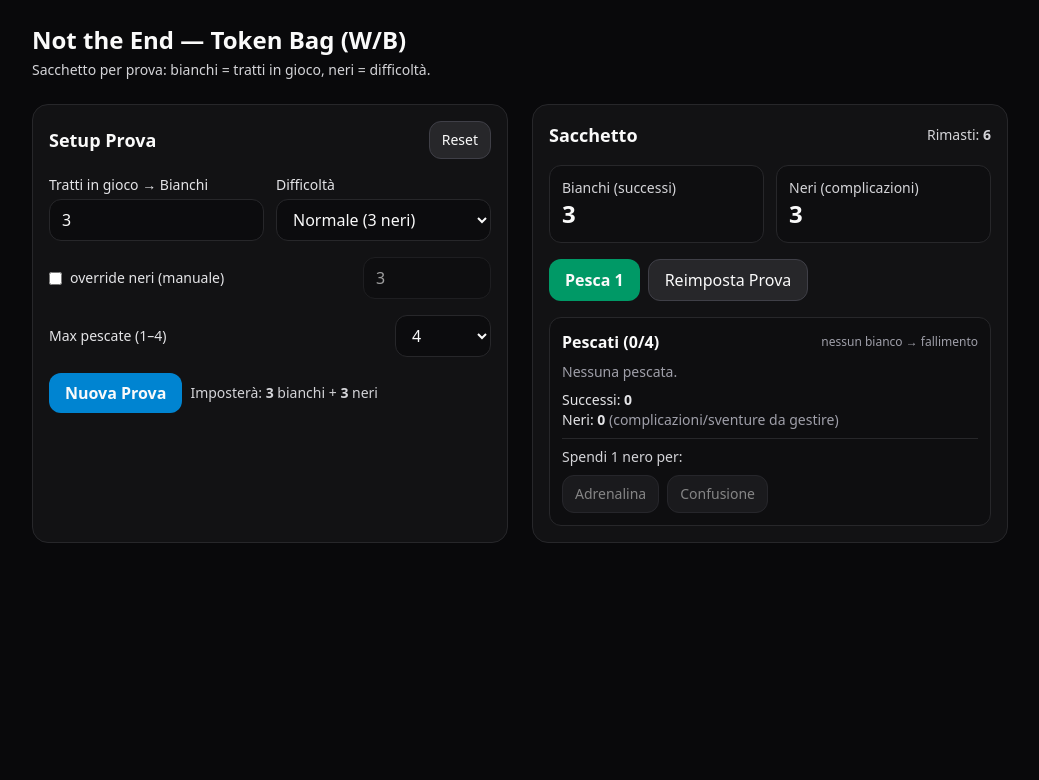
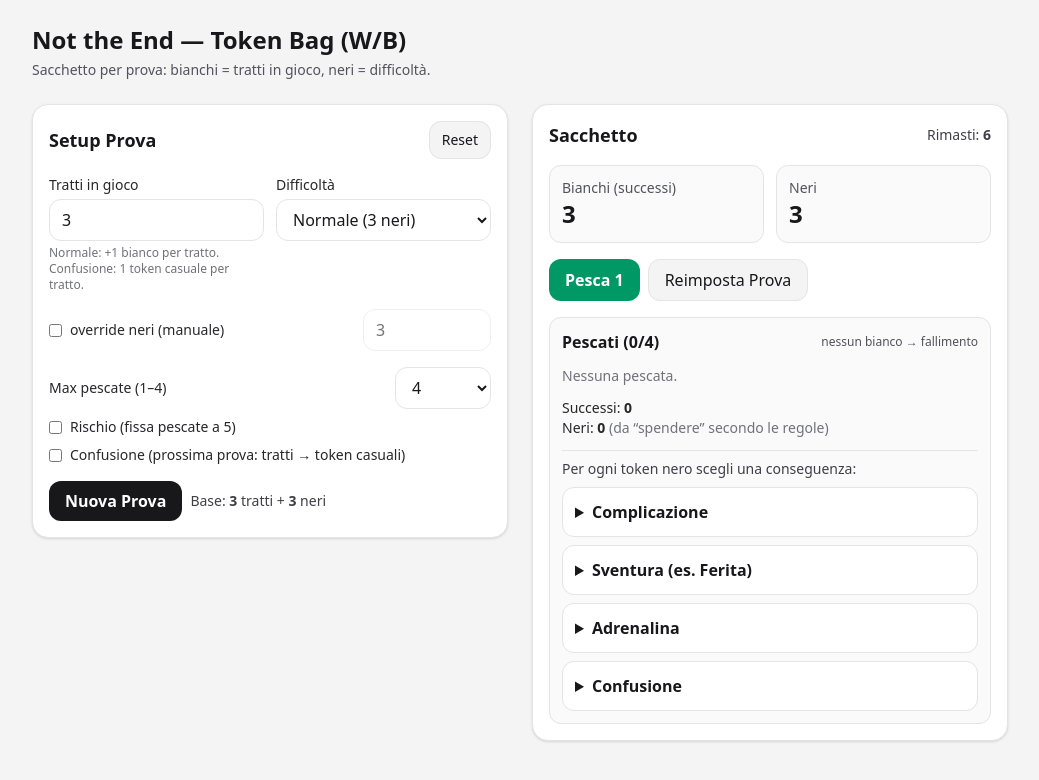
Before and after one commit to amnuve17/nte-online-tool, a React (Vite) app: page / in a window 1280 px wide. Shown: the top 780 px of the page, without its empty margins (120-1159 px from the left). Built offline with nearby package versions, Linux system fonts and the light colour scheme.

Commit message:
Alpha 1.0

```diff
--- a/src/App.jsx
+++ b/src/App.jsx
@@ -14,14 +14,10 @@ function randInt(maxExclusive) {
   return crypto.getRandomValues(new Uint32Array(1))[0] % maxExclusive;
 }
 
-/**
- * Estrae 1 token dal sacchetto (solo W/B) senza reinserimento.
- * Ritorna "W" o "B" o null se vuoto.
- */
 function drawOneFromCounts(w, b) {
   const total = w + b;
   if (total <= 0) return null;
-  const r = randInt(total); // [0..total-1]
+  const r = randInt(total);
   return r < w ? "W" : "B";
 }
 
@@ -31,46 +27,80 @@ function clampInt(v, min, max) {
   return Math.max(min, Math.min(max, i));
 }
 
+/**
+ * Confusione (tool solo W/B):
+ * per ogni tratto, invece di aggiungere 1 bianco, aggiungiamo 1 token casuale (W/B).
+ * Nota: assumiamo 50/50 perché non stiamo modellando una riserva fisica finita.
+ */
+function randomTraitTokens(nTraits) {
+  let w = 0,
+    b = 0;
+  for (let i = 0; i < nTraits; i++) {
+    if (randInt(2) === 0) w++;
+    else b++;
+  }
+  return { w, b };
+}
+
 export default function App() {
   // --- input “regolamento” ---
-  const [traitsInPlay, setTraitsInPlay] = useState(3); // bianchi
+  const [traitsInPlay, setTraitsInPlay] = useState(3);
   const [difficultyId, setDifficultyId] = useState("normale");
   const [blackOverride, setBlackOverride] = useState(false);
   const [blacksManual, setBlacksManual] = useState(3);
+
+  // --- opzioni prova ---
+  const [maxDraw, setMaxDraw] = useState(4);
+  const [risk, setRisk] = useState(false);
+
+  // Confusione: vale per la PROSSIMA prova; poi si consuma
+  const [confusionNext, setConfusionNext] = useState(false);
+  const [confusionThisTest, setConfusionThisTest] = useState(false);
 
   // --- stato prova corrente (sacchetto e pescate) ---
   const [bagW, setBagW] = useState(3);
   const [bagB, setBagB] = useState(3);
   const [drawn, setDrawn] = useState([]); // ["W","B",...]
-  const [maxDraw, setMaxDraw] = useState(4);
-
-  // tracker opzionale (coerente con scheda: spendi neri per adrenalina/confusione)
-  const [adrenaline, setAdrenaline] = useState(false);
-  const [confusion, setConfusion] = useState(false);
 
   const difficulty = useMemo(
     () => DIFFICULTY.find((d) => d.id === difficultyId) || DIFFICULTY[2],
     [difficultyId]
   );
 
-  const inputBlacks = blackOverride ? clampInt(blacksManual, 0, 99) : difficulty.blacks;
+  const inputBlacks = blackOverride
+    ? clampInt(blacksManual, 0, 99)
+    : difficulty.blacks;
+
   const inputWhites = clampInt(traitsInPlay, 0, 12);
 
+  const effectiveMaxDraw = risk ? 5 : clampInt(maxDraw, 1, 4);
+
   const totalInBag = bagW + bagB;
-  const canDrawMore = drawn.length < clampInt(maxDraw, 1, 4) && totalInBag > 0;
+  const canDrawMore = drawn.length < effectiveMaxDraw && totalInBag > 0;
 
   const drawnW = drawn.filter((x) => x === "W").length;
   const drawnB = drawn.filter((x) => x === "B").length;
 
-  const success = drawnW >= 1; // “un bianco basta”
-  const extraSuccess = Math.max(0, drawnW - 1); // “bianchi extra migliorano”
-  // i neri non annullano: sono complicazioni/sventure “da gestire”
+  const success = drawnW >= 1;
+  const extraSuccess = Math.max(0, drawnW - 1);
   const complications = drawnB;
 
   function newTest() {
+    setDrawn([]);
+
+    if (confusionNext) {
+      const { w, b } = randomTraitTokens(inputWhites);
+      setBagW(w);
+      setBagB(inputBlacks + b);
+
+      setConfusionThisTest(true);
+      setConfusionNext(false); // consumata: vale solo per la prossima prova
+      return;
+    }
+
     setBagW(inputWhites);
     setBagB(inputBlacks);
-    setDrawn([]);
+    setConfusionThisTest(false);
   }
 
   function draw() {
@@ -88,53 +118,37 @@ export default function App() {
     setDifficultyId("normale");
     setBlackOverride(false);
     setBlacksManual(3);
+    setMaxDraw(4);
+    setRisk(false);
+    setConfusionNext(false);
+    setConfusionThisTest(false);
+
     setBagW(3);
     setBagB(3);
     setDrawn([]);
-    setMaxDraw(4);
-    setAdrenaline(false);
-    setConfusion(false);
   }
 
-  function spendBlackTo(kind) {
-    if (drawnB <= 0) return;
-
-    // max 1 per ciascuna condizione
-    if (kind === "adrenaline" && adrenaline) return;
-    if (kind === "confusion" && confusion) return;
-
-    // rimuovi 1 nero “speso” dalla lista pescata (tracking)
-    const idx = drawn.lastIndexOf("B");
-    if (idx === -1) return;
-
-    setDrawn((prev) => {
-      const next = prev.slice();
-      next.splice(idx, 1);
-      return next;
-    });
-
-    if (kind === "adrenaline") setAdrenaline(true);
-    if (kind === "confusion") setConfusion(true);
-  }
-
+  const bagIsSecret = confusionThisTest; // qui la regola richiesta: sacchetto segreto quando Confusione attiva
 
   return (
-    <div className="min-h-screen bg-zinc-950 text-zinc-50">
+    <div className="min-h-screen bg-zinc-100 text-zinc-900">
       <div className="mx-auto max-w-5xl p-6 space-y-6">
         <header className="space-y-1">
           <h1 className="text-2xl font-bold">Not the End — Token Bag (W/B)</h1>
-          <p className="text-zinc-300 text-sm">
+          <p className="text-zinc-600 text-sm">
             Sacchetto per prova: bianchi = tratti in gioco, neri = difficoltà.
           </p>
         </header>
 
-        <div className="grid grid-cols-1 lg:grid-cols-2 gap-6">
-          <section className="rounded-2xl bg-zinc-900/60 border border-zinc-800 p-4 space-y-4">
+        {/* IMPORTANT: items-start evita l’altezza “matchata” tra colonne */}
+        <div className="grid grid-cols-1 lg:grid-cols-2 gap-6 items-start">
+          {/* SETUP */}
+          <section className="rounded-2xl bg-white border border-zinc-200 p-4 space-y-4 shadow-sm">
             <div className="flex items-center justify-between">
               <h2 className="text-lg font-semibold">Setup Prova</h2>
               <button
                 onClick={resetAll}
-                className="px-3 py-2 rounded-xl bg-zinc-800 hover:bg-zinc-700 border border-zinc-700 text-sm"
+                className="px-3 py-2 rounded-xl bg-zinc-100 hover:bg-zinc-200 border border-zinc-200 text-sm"
               >
                 Reset
               </button>
@@ -142,24 +156,29 @@ export default function App() {
 
             <div className="grid grid-cols-1 md:grid-cols-2 gap-3">
               <label className="space-y-1">
-                <div className="text-sm text-zinc-200">Tratti in gioco → Bianchi</div>
+                <div className="text-sm text-zinc-800">Tratti in gioco</div>
                 <input
                   type="number"
                   min={0}
                   max={12}
                   value={traitsInPlay}
-                  onChange={(e) => setTraitsInPlay(clampInt(parseInt(e.target.value, 10), 0, 12))}
-                  className="w-full rounded-xl bg-zinc-950/60 border border-zinc-800 px-3 py-2 outline-none"
+                  onChange={(e) =>
+                    setTraitsInPlay(clampInt(parseInt(e.target.value, 10), 0, 12))
+                  }
+                  className="w-full rounded-xl bg-white border border-zinc-200 px-3 py-2 outline-none focus:ring-2 focus:ring-zinc-200"
                 />
+                <div className="text-xs text-zinc-500">
+                  Normale: +1 bianco per tratto. Confusione: 1 token casuale per tratto.
+                </div>
               </label>
 
               <label className="space-y-1">
-                <div className="text-sm text-zinc-200">Difficoltà</div>
+                <div className="text-sm text-zinc-800">Difficoltà</div>
                 <select
                   value={difficultyId}
                   onChange={(e) => setDifficultyId(e.target.value)}
                   disabled={blackOverride}
-                  className="w-full rounded-xl bg-zinc-950/60 border border-zinc-800 px-3 py-2 outline-none disabled:opacity-60"
+                  className="w-full rounded-xl bg-white border border-zinc-200 px-3 py-2 outline-none disabled:opacity-60 focus:ring-2 focus:ring-zinc-200"
                 >
                   {DIFFICULTY.map((d) => (
                     <option key={d.id} value={d.id}>
@@ -171,10 +190,10 @@ export default function App() {
             </div>
 
             <div className="flex items-center justify-between gap-3">
-              <label className="flex items-center gap-2 text-sm text-zinc-200 select-none">
+              <label className="flex items-center gap-2 text-sm text-zinc-800 select-none">
                 <input
                   type="checkbox"
-                  className="accent-zinc-200"
+                  className="accent-zinc-900"
                   checked={blackOverride}
                   onChange={(e) => setBlackOverride(e.target.checked)}
                 />
@@ -186,18 +205,24 @@ export default function App() {
                 min={0}
                 max={99}
                 value={blacksManual}
-                onChange={(e) => setBlacksManual(clampInt(parseInt(e.target.value, 10), 0, 99))}
+                onChange={(e) =>
+                  setBlacksManual(clampInt(parseInt(e.target.value, 10), 0, 99))
+                }
                 disabled={!blackOverride}
-                className="w-32 rounded-xl bg-zinc-950/60 border border-zinc-800 px-3 py-2 outline-none disabled:opacity-60"
+                className="w-32 rounded-xl bg-white border border-zinc-200 px-3 py-2 outline-none disabled:opacity-60 focus:ring-2 focus:ring-zinc-200"
               />
             </div>
 
+            <div className="flex flex-col gap-2">
               <div className="flex items-center justify-between gap-3">
-              <label className="text-sm text-zinc-200">Max pescate (1–4)</label>
+                <label className="text-sm text-zinc-800">Max pescate (1–4)</label>
                 <select
                   value={maxDraw}
-                onChange={(e) => setMaxDraw(clampInt(parseInt(e.target.value, 10), 1, 4))}
-                className="w-24 rounded-xl bg-zinc-950/60 border border-zinc-800 px-3 py-2 outline-none"
+                  onChange={(e) =>
+                    setMaxDraw(clampInt(parseInt(e.target.value, 10), 1, 4))
+                  }
+                  disabled={risk}
+                  className="w-24 rounded-xl bg-white border border-zinc-200 px-3 py-2 outline-none disabled:opacity-60 focus:ring-2 focus:ring-zinc-200"
                 >
                   {[1, 2, 3, 4].map((n) => (
                     <option key={n} value={n}>
@@ -207,37 +232,81 @@ export default function App() {
                 </select>
               </div>
 
-            <div className="flex flex-wrap gap-2">
+              <label className="flex items-center gap-2 text-sm text-zinc-800 select-none">
+                <input
+                  type="checkbox"
+                  className="accent-zinc-900"
+                  checked={risk}
+                  onChange={(e) => setRisk(e.target.checked)}
+                />
+                Rischio (fissa pescate a 5)
+              </label>
+
+              <label className="flex items-center gap-2 text-sm text-zinc-800 select-none">
+                <input
+                  type="checkbox"
+                  className="accent-zinc-900"
+                  checked={confusionNext}
+                  onChange={(e) => setConfusionNext(e.target.checked)}
+                />
+                Confusione (prossima prova: tratti → token casuali)
+              </label>
+
+              {confusionNext && (
+                <div className="text-xs text-amber-700 bg-amber-50 border border-amber-200 rounded-xl p-2">
+                  Confusione “in coda”: verrà consumata alla prossima “Nuova Prova”.
+                </div>
+              )}
+            </div>
+
+            <div className="flex flex-wrap gap-2 items-center">
               <button
                 onClick={newTest}
-                className="px-4 py-2 rounded-xl bg-sky-600 hover:bg-sky-500 font-semibold"
+                className="px-4 py-2 rounded-xl bg-zinc-900 text-white hover:bg-zinc-800 font-semibold"
               >
                 Nuova Prova
               </button>
-              <div className="text-sm text-zinc-300 self-center">
-                Imposterà: <span className="font-semibold">{inputWhites}</span> bianchi +{" "}
+
+              <div className="text-sm text-zinc-700">
+                Base: <span className="font-semibold">{inputWhites}</span> tratti +{" "}
                 <span className="font-semibold">{inputBlacks}</span> neri
+                {risk ? <span className="text-zinc-500"> · rischio attivo</span> : null}
               </div>
             </div>
           </section>
 
           {/* SACCHETTO + PESCA */}
-          <section className="rounded-2xl bg-zinc-900/60 border border-zinc-800 p-4 space-y-4">
+          <section className="rounded-2xl bg-white border border-zinc-200 p-4 space-y-4 shadow-sm">
             <div className="flex items-center justify-between">
               <h2 className="text-lg font-semibold">Sacchetto</h2>
-              <div className="text-sm text-zinc-300">
+              <div className="text-sm text-zinc-700">
                 Rimasti: <span className="font-semibold">{totalInBag}</span>
               </div>
             </div>
 
+            {confusionThisTest && (
+              <div className="text-xs text-amber-700 bg-amber-50 border border-amber-200 rounded-xl p-2">
+                Confusione attiva: la composizione del sacchetto resta segreta.
+              </div>
+            )}
+
             <div className="grid grid-cols-2 gap-3">
-              <div className="rounded-xl bg-zinc-950/40 border border-zinc-800 p-3">
-                <div className="text-sm text-zinc-300">Bianchi (successi)</div>
-                <div className="text-2xl font-bold">{bagW}</div>
+              <div className="rounded-xl bg-zinc-50 border border-zinc-200 p-3">
+                <div className="text-sm text-zinc-600">
+                  {bagIsSecret ? "Bianchi (segreto)" : "Bianchi (successi)"}
                 </div>
-              <div className="rounded-xl bg-zinc-950/40 border border-zinc-800 p-3">
-                <div className="text-sm text-zinc-300">Neri (complicazioni)</div>
-                <div className="text-2xl font-bold">{bagB}</div>
+                <div className="text-2xl font-bold">
+                  {bagIsSecret ? "?" : bagW}
+                </div>
+              </div>
+
+              <div className="rounded-xl bg-zinc-50 border border-zinc-200 p-3">
+                <div className="text-sm text-zinc-600">
+                  {bagIsSecret ? "Neri (segreto)" : "Neri"}
+                </div>
+                <div className="text-2xl font-bold">
+                  {bagIsSecret ? "?" : bagB}
+                </div>
               </div>
             </div>
 
@@ -245,33 +314,40 @@ export default function App() {
               <button
                 onClick={draw}
                 disabled={!canDrawMore}
-                className="px-4 py-2 rounded-xl bg-emerald-600 hover:bg-emerald-500 disabled:bg-zinc-700 disabled:text-zinc-300 font-semibold"
+                className="px-4 py-2 rounded-xl bg-emerald-600 text-white hover:bg-emerald-500 disabled:bg-zinc-300 disabled:text-zinc-600 font-semibold"
               >
                 Pesca 1
               </button>
+
               <button
                 onClick={() => {
+                  // Reimposta SOLO la prova corrente.
+                  // Se la prova corrente era in Confusione, la "segretezza" resta coerente con i token generati,
+                  // quindi ricreiamo lo stesso contenuto base *senza* Confusione (come da tuo comportamento precedente).
                   setBagW(inputWhites);
                   setBagB(inputBlacks);
                   setDrawn([]);
+                  setConfusionThisTest(false);
                 }}
-                className="px-4 py-2 rounded-xl bg-zinc-800 hover:bg-zinc-700 border border-zinc-700"
+                className="px-4 py-2 rounded-xl bg-zinc-100 hover:bg-zinc-200 border border-zinc-200"
               >
                 Reimposta Prova
               </button>
             </div>
 
-            <div className="rounded-xl bg-zinc-950/40 border border-zinc-800 p-3 space-y-2">
+            <div className="rounded-xl bg-zinc-50 border border-zinc-200 p-3 space-y-3">
               <div className="flex items-center justify-between">
-                <div className="font-semibold">Pescati ({drawn.length}/{clampInt(maxDraw, 1, 4)})</div>
-                <div className="text-xs text-zinc-400">
+                <div className="font-semibold">
+                  Pescati ({drawn.length}/{effectiveMaxDraw})
+                </div>
+                <div className="text-xs text-zinc-600">
                   {success ? "SUCCESSO (almeno 1 bianco)" : "nessun bianco → fallimento"}
                 </div>
               </div>
 
               <div className="flex flex-wrap gap-2">
                 {drawn.length === 0 ? (
-                  <div className="text-sm text-zinc-400">Nessuna pescata.</div>
+                  <div className="text-sm text-zinc-500">Nessuna pescata.</div>
                 ) : (
                   drawn.map((t, i) => (
                     <span
@@ -279,10 +355,10 @@ export default function App() {
                       className={
                         "inline-flex items-center justify-center h-8 w-8 rounded-full border " +
                         (t === "W"
-                          ? "bg-zinc-100 text-zinc-950 border-zinc-300"
-                          : "bg-zinc-950 text-zinc-100 border-zinc-700")
+                          ? "bg-white text-zinc-900 border-zinc-300"
+                          : "bg-zinc-900 text-white border-zinc-900")
                       }
-                      title={t === "W" ? "Bianco (successo)" : "Nero (complicazione)"}
+                      title={t === "W" ? "Bianco (successo)" : "Nero"}
                     >
                       {t}
                     </span>
@@ -290,42 +366,65 @@ export default function App() {
                 )}
               </div>
 
-              <div className="text-sm text-zinc-200">
+              <div className="text-sm text-zinc-800">
                 <div>
                   Successi: <span className="font-semibold">{drawnW}</span>{" "}
                   {drawnW > 0 && (
-                    <span className="text-zinc-400">
+                    <span className="text-zinc-500">
                       (extra miglioramento: {extraSuccess})
                     </span>
                   )}
                 </div>
                 <div>
                   Neri: <span className="font-semibold">{complications}</span>{" "}
-                  <span className="text-zinc-400">(complicazioni/sventure da gestire)</span>
+                  <span className="text-zinc-500">(da “spendere” secondo le regole)</span>
                 </div>
               </div>
 
-              {/* tracker “spendi nero” */}
-              <div className="pt-2 border-t border-zinc-800">
-                <div className="text-sm text-zinc-300 mb-2">Spendi 1 nero per:</div>
-                <div className="flex flex-wrap gap-2">
-                  <button
-                    onClick={() => spendBlackTo("adrenaline")}
-                    disabled={drawnB <= 0 || adrenaline}
-                    className="px-3 py-2 rounded-xl bg-zinc-800 hover:bg-zinc-700 border border-zinc-700 disabled:opacity-50 text-sm"
-                  >
-                    Adrenalina {adrenaline ? "✓" : ""}
-                  </button>
-                  <button
-                    onClick={() => spendBlackTo("confusion")}
-                    disabled={drawnB <= 0 || confusion}
-                    className="px-3 py-2 rounded-xl bg-zinc-800 hover:bg-zinc-700 border border-zinc-700 disabled:opacity-50 text-sm"
-                  >
-                    Confusione {confusion ? "✓" : ""}
-                  </button>
+              {/* Dropdown azioni nere */}
+              <div className="pt-2 border-t border-zinc-200 space-y-2">
+                <div className="text-sm text-zinc-700">
+                  Per ogni token nero scegli una conseguenza:
+                </div>
+
+                <details className="rounded-xl bg-white border border-zinc-200 p-3">
+                  <summary className="cursor-pointer font-semibold select-none">
+                    Complicazione
+                  </summary>
+                  <div className="mt-2 text-sm text-zinc-600">
+                    Il Narratore complica la scena: peggiora la situazione o alza la pressione narrativa.
+                  </div>
+                </details>
+
+                <details className="rounded-xl bg-white border border-zinc-200 p-3">
+                  <summary className="cursor-pointer font-semibold select-none">
+                    Sventura (es. Ferita)
+                  </summary>
+                  <div className="mt-2 text-sm text-zinc-600">
+                    Ottieni una sventura: resta finché non viene risolta; quando entra in gioco, aggiunge neri al sacchetto.
+                  </div>
+                </details>
+
+                <details className="rounded-xl bg-white border border-zinc-200 p-3">
+                  <summary className="cursor-pointer font-semibold select-none">
+                    Adrenalina
+                  </summary>
+                  <div className="mt-2 text-sm text-zinc-600">
+                    Metti 1 nero su Adrenalina: nella prossima prova sei obbligato a estrarre 4 token, poi si rimuove.
+                  </div>
+                </details>
+
+                <details className="rounded-xl bg-white border border-zinc-200 p-3">
+                  <summary className="cursor-pointer font-semibold select-none">
+                    Confusione
+                  </summary>
+                  <div className="mt-2 text-sm text-zinc-600">
+                    Metti 1 nero su Confusione: nella prossima prova i tratti non danno bianchi garantiti ma token casuali, poi si rimuove.
+                  </div>
+                </details>
               </div>
             </div>
-            </div>
+
             {!canDrawMore && drawn.length > 0 && (
               <div className="text-xs text-zinc-500">
                 Fine pesca: hai raggiunto il limite o il sacchetto è vuoto.
```
Lines whose indentation alone changed are shown as unchanged.
